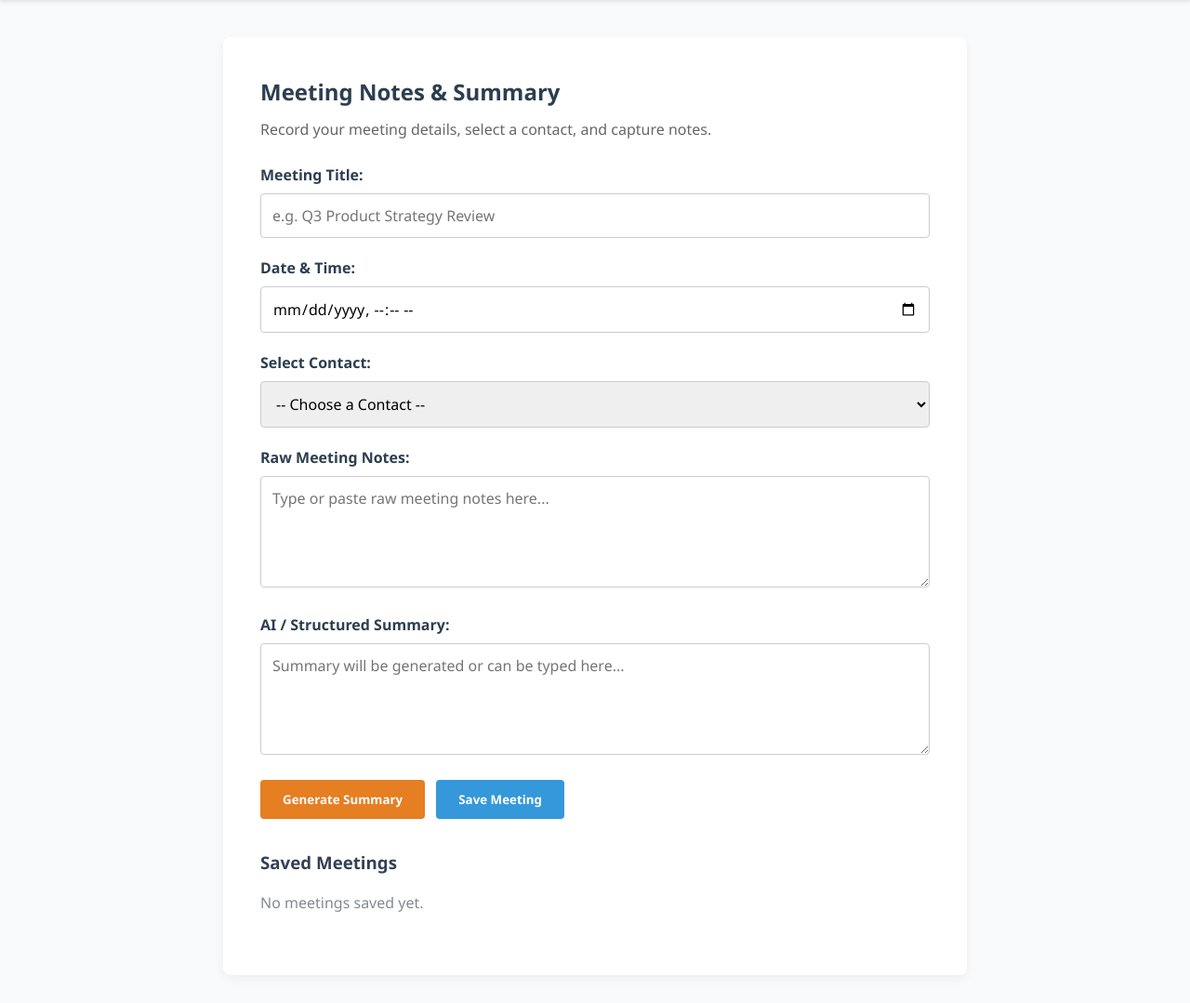
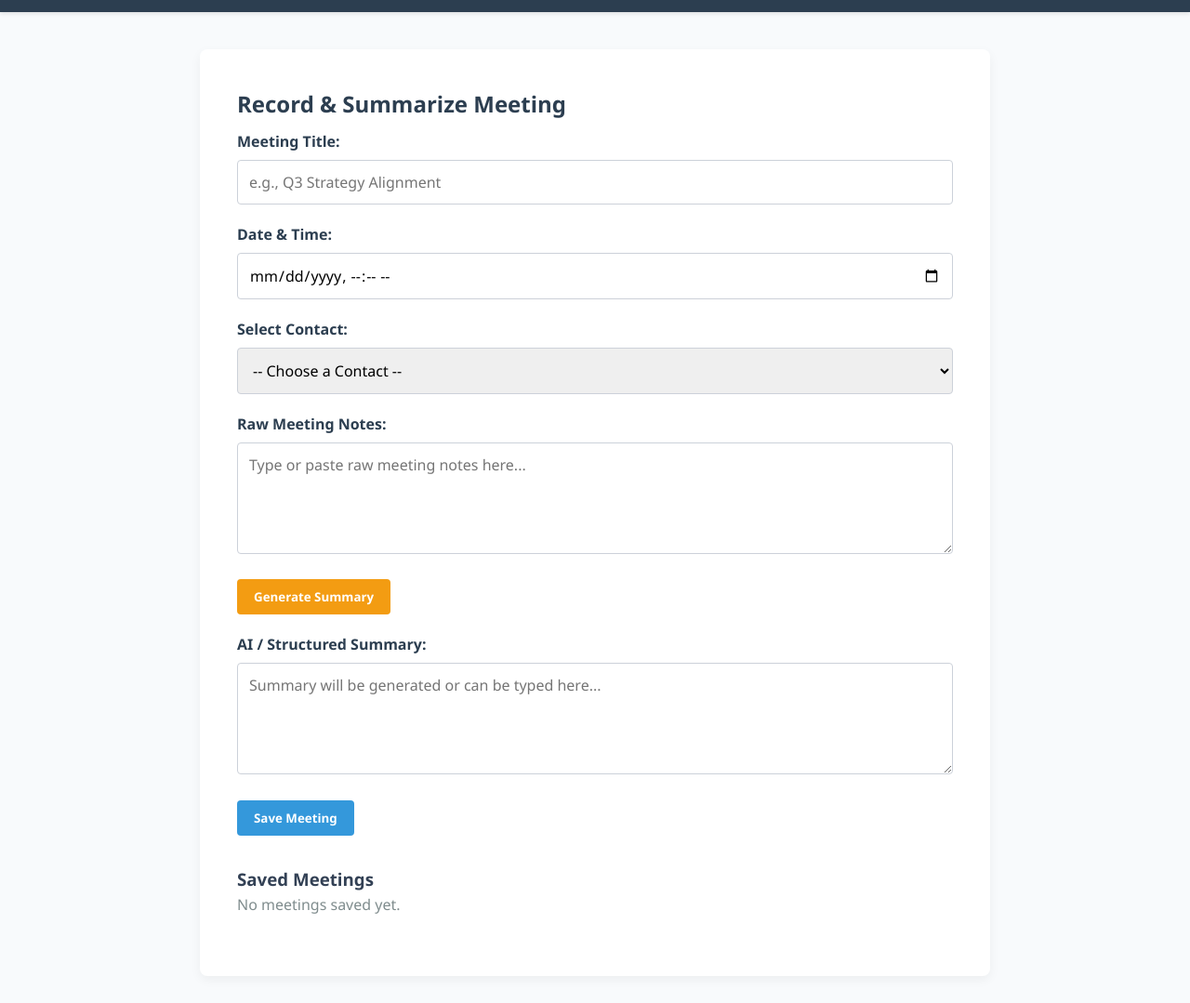
Before and after one commit to Sahasraanasi/meeting-prep-agent, a plain HTML site: page frontend/meeting.html in a window 1280 px wide. Shown: the part 70-1149 px from the top of the page at 93% size. Drawn offline with Linux system fonts and the light colour scheme.

Commit message:
refactor: reorder generate summary button, AI summary, and save meeting button in meeting notes

```diff
--- a/frontend/meeting.html
+++ b/frontend/meeting.html
@@ -3,72 +3,30 @@
 <head>
     <meta charset="UTF-8">
     <meta name="viewport" content="width=device-width, initial-scale=1.0">
-    <title>Meeting Prep Agent - Meeting Notes</title>
-    <link rel="stylesheet" href="css/style.css">
-    <style>
-        .form-group {
-            margin-bottom: 1.25rem;
-            text-align: left;
-        }
-        .form-group label {
-            display: block;
-            margin-bottom: 0.4rem;
-            font-weight: 600;
-            color: #2c3e50;
-        }
-        .form-group input, .form-group select, .form-group textarea {
-            width: 100%;
-            padding: 0.75rem;
-            border: 1px solid #ccc;
-            border-radius: 4px;
-            font-size: 1rem;
-        }
-        .form-group textarea {
-            resize: vertical;
-            height: 120px;
-        }
-        .container {
-            text-align: left;
-            max-width: 800px;
-        }
-        .meeting-card {
-            background: #fdfdfd;
-            border: 1px solid #e1e8ed;
-            padding: 1.2rem;
-            border-radius: 6px;
-            margin-top: 1.5rem;
-        }
-        .meeting-card h4 {
-            color: #2c3e50;
-            margin-bottom: 0.4rem;
-        }
-    </style>
+    <title>Meeting Notes - Meeting Prep Agent</title>
+    <link rel="stylesheet" href="../css/style.css">
 </head>
 <body>
-
-    <!-- Navigation Bar -->
     <header>
-        <h1>Meeting Prep Agent</h1>
         <nav>
+            <div class="logo">Meeting Prep Agent</div>
             <ul>
                 <li><a href="index.html">Home</a></li>
                 <li><a href="profile.html">Profile</a></li>
                 <li><a href="contacts.html">Contacts</a></li>
                 <li><a href="meeting.html" class="active">Meeting Notes</a></li>
-                <li><a href="brief.html">Meeting Brief</a></li>
+                <li><a href="brief.html">Briefs</a></li>
             </ul>
         </nav>
     </header>
 
-    <!-- Main Content Area -->
     <main class="container">
-        <h2>Meeting Notes & Summary</h2>
-        <p>Record your meeting details, select a contact, and capture notes.</p>
+        <h2>Record & Summarize Meeting</h2>
 
-        <form id="meetingForm" style="margin-top: 1.5rem;">
+        <form id="meetingForm" class="form-card">
             <div class="form-group">
                 <label for="meetingTitle">Meeting Title:</label>
-                <input type="text" id="meetingTitle" required placeholder="e.g. Q3 Product Strategy Review">
+                <input type="text" id="meetingTitle" required placeholder="e.g., Q3 Strategy Alignment">
             </div>
 
             <div class="form-group">
@@ -85,26 +43,35 @@
 
             <div class="form-group">
                 <label for="meetingNotes">Raw Meeting Notes:</label>
-                <textarea id="meetingNotes" required placeholder="Type or paste raw meeting notes here..."></textarea>
+                <textarea id="meetingNotes" rows="6" required placeholder="Type or paste raw meeting notes here..."></textarea>
             </div>
 
+            <!-- 1. Generate Summary Button -->
+            <div class="form-group">
+                <button type="button" id="generateSummaryBtn" class="btn secondary-btn" style="background:#f39c12; color:white; border:none; padding:10px 18px; border-radius:4px; cursor:pointer;">Generate Summary</button>
+            </div>
+
+            <!-- 2. AI / Structured Summary -->
             <div class="form-group">
                 <label for="meetingSummary">AI / Structured Summary:</label>
-                <textarea id="meetingSummary" placeholder="Summary will be generated or can be typed here..."></textarea>
+                <textarea id="meetingSummary" rows="5" placeholder="Summary will be generated or can be typed here..."></textarea>
             </div>
 
-            <button type="button" id="generateSummaryBtn" class="btn" style="background-color: #e67e22; margin-right: 0.5rem;">Generate Summary</button>
-            <button type="submit" class="btn">Save Meeting</button>
+            <!-- 3. Save Meeting Button -->
+            <div class="form-group">
+                <button type="submit" class="btn primary-btn" style="background:#3498db; color:white; border:none; padding:10px 18px; border-radius:4px; cursor:pointer;">Save Meeting</button>
+            </div>
         </form>
 
-        <div id="savedMeetingsContainer" style="margin-top: 2rem;">
+        <section class="meetings-section" style="margin-top: 2rem;">
             <h3>Saved Meetings</h3>
-            <div id="meetingsList" style="margin-top: 1rem;">
-                <p style="color: #7f8c8d;">No meetings saved yet.</p>
-            </div>
-        </div>
+            <div id="meetingsList" class="grid-container"></div>
+        </section>
     </main>
 
-    <script src="js/main.js"></script>
+    <!-- Toast Notification Container -->
+    <div id="toastContainer"></div>
+
+    <script src="../js/main.js"></script>
 </body>
 </html>
```
